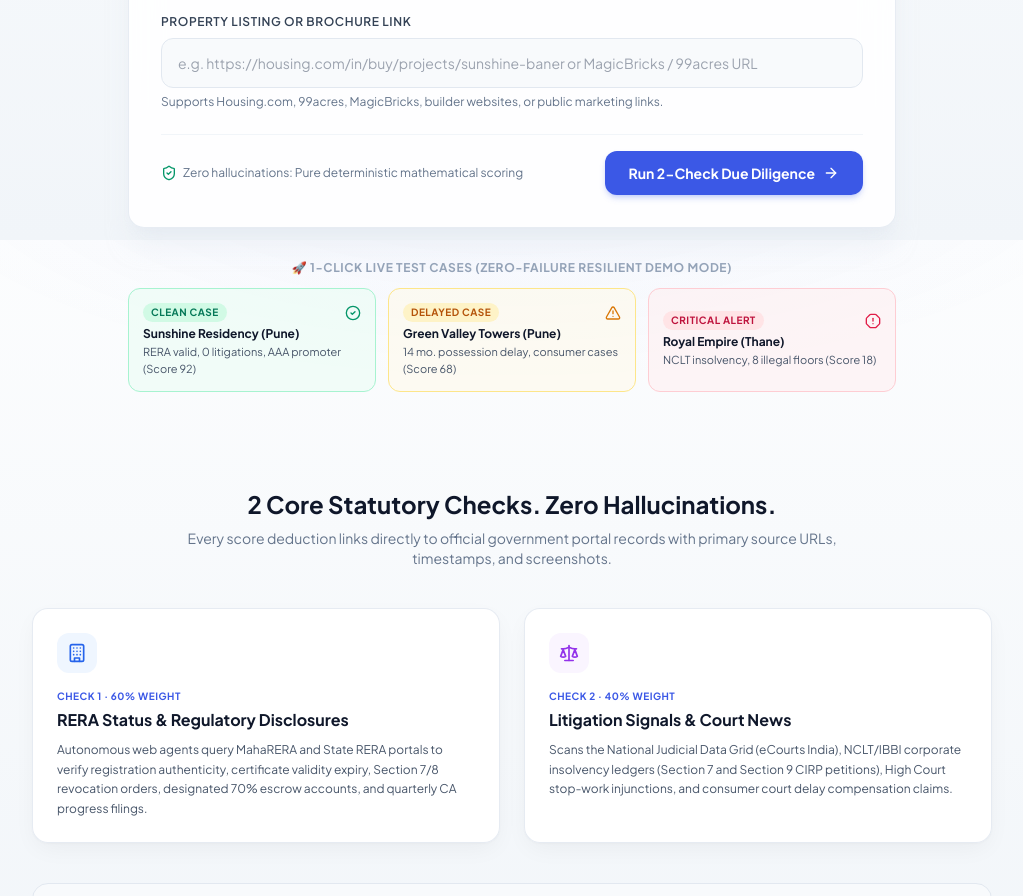
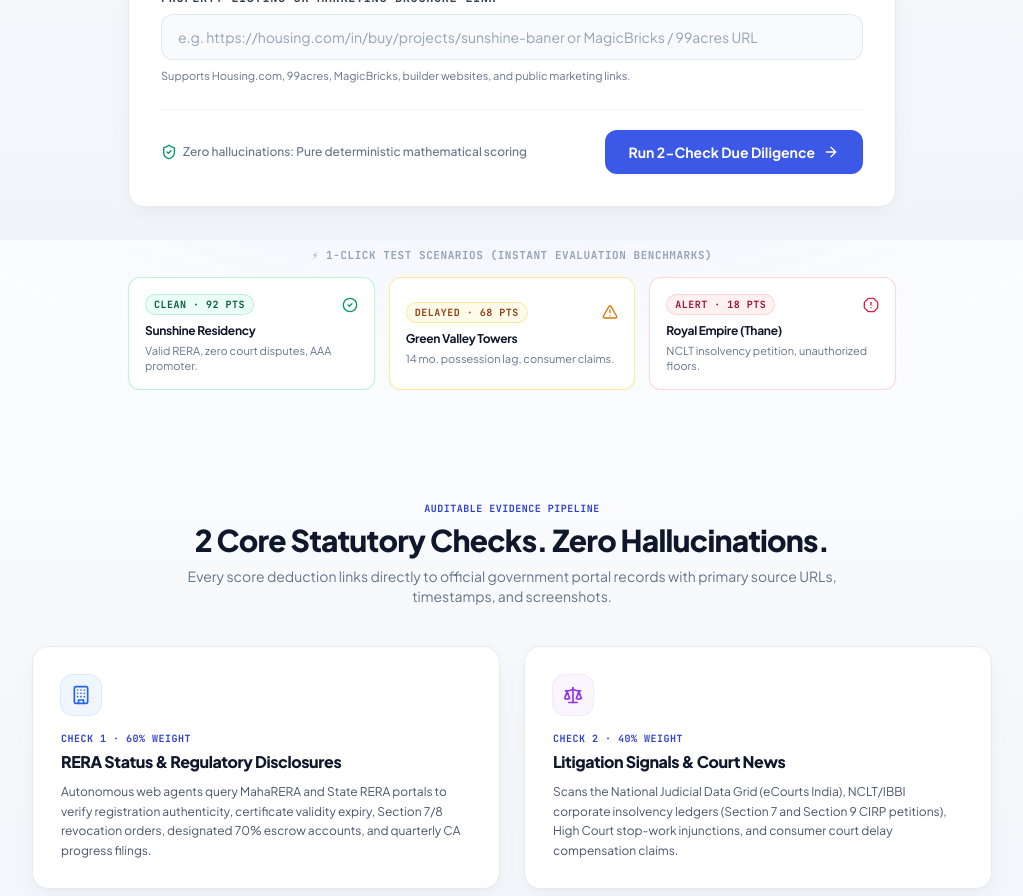
Before and after one commit to farhanmallik05/ghar-search, a Next.js app in the folder frontend/: page / in a window 1280 px wide. Shown: the part 560-1456 px from the top of the page, without its empty margins (128-1151 px from the left). Built offline with nearby package versions, Linux system fonts and the light colour scheme; no server answers.

Commit message:
fix(frontend): refine landing page typography, breadcrumb bar, and preview cards

```diff
--- a/frontend/src/app/page.tsx
+++ b/frontend/src/app/page.tsx
@@ -15,6 +15,8 @@ import {
   FileText,
   Sparkles,
   Loader2,
+  Activity,
+  Layers,
 } from 'lucide-react';
 import { triggerVerification } from '@/lib/api';
 
@@ -61,54 +63,56 @@ export default function HomePage() {
   };
 
   return (
-    <div className="space-y-16 pb-20">
+    <div className="space-y-20 pb-24">
       {/* Hero Section */}
-      <section className="relative overflow-hidden pt-12 md:pt-20 px-4 sm:px-6 lg:px-8 max-w-6xl mx-auto text-center">
-        <div className="inline-flex items-center space-x-2 px-3.5 py-1.5 rounded-full bg-brand-50 border border-brand-200/80 text-brand-700 text-xs font-semibold mb-6 shadow-sm">
-          <Sparkles className="w-3.5 h-3.5" />
+      <section className="relative overflow-hidden pt-14 md:pt-22 px-4 sm:px-6 lg:px-8 max-w-6xl mx-auto text-center">
+        {/* Hackathon Pill */}
+        <div className="inline-flex items-center space-x-2 px-3.5 py-1.5 rounded-full bg-brand-50 border border-brand-200/90 text-brand-700 text-xs font-bold mb-6 shadow-subtle font-mono">
+          <Sparkles className="w-3.5 h-3.5 text-brand-600" />
           <span>HackIIITD 2026 · Autonomous Due-Diligence Layer</span>
         </div>
 
-        <h1 className="text-4xl sm:text-5xl md:text-6xl font-black tracking-tight text-slate-900 max-w-4xl mx-auto leading-tight">
+        {/* Display Headline */}
+        <h1 className="text-4xl sm:text-5xl md:text-6xl font-black tracking-tight text-slate-900 max-w-4xl mx-auto leading-[1.12]">
           Paste a property listing.{' '}
-          <span className="text-transparent bg-clip-text bg-gradient-to-r from-brand-600 via-indigo-600 to-indigo-800">
+          <span className="text-transparent bg-clip-text bg-gradient-to-r from-brand-600 via-indigo-600 to-brand-800">
             Get a verified trust report.
           </span>
         </h1>
 
-        <p className="mt-5 text-base sm:text-lg text-slate-600 max-w-2xl mx-auto leading-relaxed">
+        <p className="mt-5 text-sm sm:text-base md:text-lg text-slate-600 max-w-2xl mx-auto leading-relaxed font-normal">
           Autonomous web agents cross-reference real-estate listings against state RERA portals,
           eCourts, NCLT insolvency registers, and municipal plan sanctions in under 90 seconds.
         </p>
 
-        {/* Search & Verification Box */}
+        {/* Search & Verification Input Console */}
         <div id="verify-section" className="mt-10 max-w-3xl mx-auto text-left">
-          <div className="glass-panel rounded-2xl p-6 sm:p-8 shadow-xl shadow-slate-200/50 border border-slate-200">
+          <div className="glass-card rounded-2xl p-6 sm:p-8 shadow-premium border border-slate-200/80">
             {/* Input Method Tabs */}
-            <div className="flex space-x-2 border-b border-slate-200 pb-4 mb-6">
+            <div className="flex space-x-2 border-b border-slate-100 pb-4 mb-6">
               <button
                 type="button"
                 onClick={() => setActiveTab('url')}
-                className={`flex items-center space-x-2 text-xs sm:text-sm font-bold px-4 py-2 rounded-xl transition-all ${
+                className={`flex items-center space-x-2 text-xs sm:text-sm font-bold px-4 py-2 rounded-xl transition-all duration-150 active:scale-[0.98] ${
                   activeTab === 'url'
-                    ? 'bg-brand-600 text-white shadow-sm shadow-brand-500/20'
+                    ? 'bg-brand-600 text-white shadow-subtle'
                     : 'text-slate-600 hover:text-slate-900 hover:bg-slate-100'
                 }`}
               >
-                <LinkIcon className="w-4 h-4" />
+                <LinkIcon className="w-3.5 h-3.5" />
                 <span>Paste Property URL</span>
               </button>
 
               <button
                 type="button"
                 onClick={() => setActiveTab('manual')}
-                className={`flex items-center space-x-2 text-xs sm:text-sm font-bold px-4 py-2 rounded-xl transition-all ${
+                className={`flex items-center space-x-2 text-xs sm:text-sm font-bold px-4 py-2 rounded-xl transition-all duration-150 active:scale-[0.98] ${
                   activeTab === 'manual'
-                    ? 'bg-brand-600 text-white shadow-sm shadow-brand-500/20'
+                    ? 'bg-brand-600 text-white shadow-subtle'
                     : 'text-slate-600 hover:text-slate-900 hover:bg-slate-100'
                 }`}
               >
-                <Building className="w-4 h-4" />
+                <Building className="w-3.5 h-3.5" />
                 <span>RERA ID / Project Name</span>
               </button>
             </div>
@@ -125,8 +129,8 @@ export default function HomePage() {
             {activeTab === 'url' ? (
               <div className="space-y-4">
                 <div>
-                  <label className="block text-xs font-semibold text-slate-700 uppercase tracking-wider mb-2">
-                    Property Listing or Brochure Link
+                  <label className="block text-xs font-bold text-slate-700 uppercase tracking-wider mb-2 font-mono">
+                    Property Listing or Marketing Brochure Link
                   </label>
                   <div className="relative">
                     <input
@@ -134,18 +138,18 @@ export default function HomePage() {
                       placeholder="e.g. https://housing.com/in/buy/projects/sunshine-baner or MagicBricks / 99acres URL"
                       value={listingUrl}
                       onChange={(e) => setListingUrl(e.target.value)}
-                      className="w-full px-4 py-3.5 bg-slate-50 border border-slate-200 rounded-xl text-sm focus:bg-white focus:outline-none focus:ring-2 focus:ring-brand-500 focus:border-brand-500 transition-all text-slate-900"
+                      className="w-full px-4 py-3 bg-slate-50 border border-slate-200/90 rounded-xl text-sm focus:bg-white focus:outline-none focus:ring-2 focus:ring-brand-500 focus:border-brand-500 transition-all text-slate-900 placeholder:text-slate-400 font-sans"
                     />
                   </div>
-                  <p className="mt-1.5 text-xs text-slate-500">
-                    Supports Housing.com, 99acres, MagicBricks, builder websites, or public marketing links.
+                  <p className="mt-2 text-[11px] text-slate-500">
+                    Supports Housing.com, 99acres, MagicBricks, builder websites, and public marketing links.
                   </p>
                 </div>
               </div>
             ) : (
               <div className="grid grid-cols-1 sm:grid-cols-2 gap-4">
                 <div>
-                  <label className="block text-xs font-semibold text-slate-700 uppercase tracking-wider mb-2">
+                  <label className="block text-xs font-bold text-slate-700 uppercase tracking-wider mb-2 font-mono">
                     RERA Registration Number
                   </label>
                   <input
@@ -153,18 +157,18 @@ export default function HomePage() {
                     placeholder="e.g. P52100012345"
                     value={reraNumber}
                     onChange={(e) => setReraNumber(e.target.value)}
-                    className="w-full px-3.5 py-2.5 bg-slate-50 border border-slate-200 rounded-xl text-sm focus:bg-white focus:outline-none focus:ring-2 focus:ring-brand-500 text-slate-900"
+                    className="w-full px-3.5 py-2.5 bg-slate-50 border border-slate-200/90 rounded-xl text-sm focus:bg-white focus:outline-none focus:ring-2 focus:ring-brand-500 text-slate-900 font-mono"
                   />
                 </div>
 
                 <div>
-                  <label className="block text-xs font-semibold text-slate-700 uppercase tracking-wider mb-2">
+                  <label className="block text-xs font-bold text-slate-700 uppercase tracking-wider mb-2 font-mono">
                     State RERA Jurisdiction
                   </label>
                   <select
                     value={stateName}
                     onChange={(e) => setStateName(e.target.value)}
-                    className="w-full px-3.5 py-2.5 bg-slate-50 border border-slate-200 rounded-xl text-sm focus:bg-white focus:outline-none focus:ring-2 focus:ring-brand-500 text-slate-900"
+                    className="w-full px-3.5 py-2.5 bg-slate-50 border border-slate-200/90 rounded-xl text-sm focus:bg-white focus:outline-none focus:ring-2 focus:ring-brand-500 text-slate-900 font-sans"
                   >
                     <option value="Maharashtra">Maharashtra (MahaRERA)</option>
                     <option value="Karnataka">Karnataka (K-RERA)</option>
@@ -174,7 +178,7 @@ export default function HomePage() {
                 </div>
 
                 <div>
-                  <label className="block text-xs font-semibold text-slate-700 uppercase tracking-wider mb-2">
+                  <label className="block text-xs font-bold text-slate-700 uppercase tracking-wider mb-2 font-mono">
                     Project Name
                   </label>
                   <input
@@ -182,12 +186,12 @@ export default function HomePage() {
                     placeholder="e.g. Sunshine Residency"
                     value={projectName}
                     onChange={(e) => setProjectName(e.target.value)}
-                    className="w-full px-3.5 py-2.5 bg-slate-50 border border-slate-200 rounded-xl text-sm focus:bg-white focus:outline-none focus:ring-2 focus:ring-brand-500 text-slate-900"
+                    className="w-full px-3.5 py-2.5 bg-slate-50 border border-slate-200/90 rounded-xl text-sm focus:bg-white focus:outline-none focus:ring-2 focus:ring-brand-500 text-slate-900 font-sans"
                   />
                 </div>
 
                 <div>
-                  <label className="block text-xs font-semibold text-slate-700 uppercase tracking-wider mb-2">
+                  <label className="block text-xs font-bold text-slate-700 uppercase tracking-wider mb-2 font-mono">
                     Promoter / Builder Entity
                   </label>
                   <input
@@ -195,16 +199,16 @@ export default function HomePage() {
                     placeholder="e.g. Godrej Properties Limited"
                     value={promoterName}
                     onChange={(e) => setPromoterName(e.target.value)}
-                    className="w-full px-3.5 py-2.5 bg-slate-50 border border-slate-200 rounded-xl text-sm focus:bg-white focus:outline-none focus:ring-2 focus:ring-brand-500 text-slate-900"
+                    className="w-full px-3.5 py-2.5 bg-slate-50 border border-slate-200/90 rounded-xl text-sm focus:bg-white focus:outline-none focus:ring-2 focus:ring-brand-500 text-slate-900 font-sans"
                   />
                 </div>
               </div>
             )}
 
             {/* Launch Verification CTA */}
-            <div className="mt-6 pt-4 border-t border-slate-100 flex flex-col sm:flex-row items-center justify-between gap-4">
-              <div className="text-xs text-slate-500 flex items-center space-x-1.5">
-                <ShieldCheck className="w-4 h-4 text-emerald-600" />
+            <div className="mt-6 pt-5 border-t border-slate-100 flex flex-col sm:flex-row items-center justify-between gap-4">
+              <div className="text-xs text-slate-500 flex items-center space-x-1.5 font-medium">
+                <ShieldCheck className="w-4 h-4 text-emerald-600 shrink-0" />
                 <span>Zero hallucinations: Pure deterministic mathematical scoring</span>
               </div>
 
@@ -212,7 +216,7 @@ export default function HomePage() {
                 type="button"
                 disabled={loading}
                 onClick={() => handleStartVerification()}
-                className="w-full sm:w-auto inline-flex items-center justify-center space-x-2 px-6 py-3 rounded-xl bg-brand-600 hover:bg-brand-700 active:scale-95 text-white font-bold text-sm shadow-md shadow-brand-500/25 transition-all disabled:opacity-50"
+                className="w-full sm:w-auto inline-flex items-center justify-center space-x-2 px-6 py-3 rounded-xl bg-brand-600 hover:bg-brand-700 active:scale-[0.98] text-white font-bold text-xs sm:text-sm shadow-subtle hover:shadow-premium transition-all duration-150 disabled:opacity-50"
               >
                 {loading ? (
                   <>
@@ -230,114 +234,131 @@ export default function HomePage() {
           </div>
         </div>
 
-        {/* 1-Click Interactive Judge Demo Strip (MOCK-01) */}
-        <div className="mt-8 max-w-3xl mx-auto">
-          <div className="text-xs font-bold uppercase tracking-wider text-slate-400 mb-3 text-center">
-            🚀 1-Click Live Test Cases (Zero-Failure Resilient Demo Mode)
+        {/* 1-Click Interactive Judge Demo Strip */}
+        <div className="mt-10 max-w-3xl mx-auto">
+          <div className="text-[11px] font-bold uppercase tracking-wider text-slate-400 mb-3.5 text-center font-mono">
+            ⚡ 1-Click Test Scenarios (Instant Evaluation Benchmarks)
           </div>
 
-          <div className="grid grid-cols-1 sm:grid-cols-3 gap-3">
+          <div className="grid grid-cols-1 sm:grid-cols-3 gap-3.5">
             {/* Case 1: Clean */}
             <button
               onClick={() => handleQuickDemo('clean')}
-              className="text-left p-3.5 rounded-xl border border-emerald-200 bg-emerald-50/60 hover:bg-emerald-100/70 transition-all group"
+              className="text-left p-4 rounded-xl border border-emerald-200/80 bg-white hover:bg-emerald-50/40 hover:border-emerald-300 transition-all duration-150 shadow-subtle group active:scale-[0.98]"
             >
-              <div className="flex items-center justify-between mb-1">
-                <span className="text-[10px] font-bold uppercase tracking-wider text-emerald-700 bg-emerald-100 px-2 py-0.5 rounded-full">
-                  Clean Case
+              <div className="flex items-center justify-between mb-2">
+                <span className="text-[10px] font-bold uppercase tracking-wider text-emerald-800 bg-emerald-50 px-2 py-0.5 rounded-full border border-emerald-200/80 font-mono">
+                  Clean · 92 Pts
                 </span>
                 <CheckCircle2 className="w-4 h-4 text-emerald-600 group-hover:scale-110 transition-transform" />
               </div>
-              <div className="font-bold text-xs text-slate-900">Sunshine Residency (Pune)</div>
-              <p className="text-[11px] text-slate-600 mt-0.5">
-                RERA valid, 0 litigations, AAA promoter (Score 92)
+              <div className="font-bold text-xs text-slate-900 tracking-tight">Sunshine Residency</div>
+              <p className="text-[11px] text-slate-500 mt-1 leading-snug">
+                Valid RERA, zero court disputes, AAA promoter.
               </p>
             </button>
 
             {/* Case 2: Delayed */}
             <button
               onClick={() => handleQuickDemo('delayed')}
-              className="text-left p-3.5 rounded-xl border border-amber-200 bg-amber-50/60 hover:bg-amber-100/70 transition-all group"
+              className="text-left p-4 rounded-xl border border-amber-200/80 bg-white hover:bg-amber-50/40 hover:border-amber-300 transition-all duration-150 shadow-subtle group active:scale-[0.98]"
             >
-              <div className="flex items-center justify-between mb-1">
-                <span className="text-[10px] font-bold uppercase tracking-wider text-amber-700 bg-amber-100 px-2 py-0.5 rounded-full">
-                  Delayed Case
+              <div className="flex items-center justify-between mb-2">
+                <span className="text-[10px] font-bold uppercase tracking-wider text-amber-800 bg-amber-50 px-2 py-0.5 rounded-full border border-amber-200/80 font-mono">
+                  Delayed · 68 Pts
                 </span>
                 <AlertTriangle className="w-4 h-4 text-amber-600 group-hover:scale-110 transition-transform" />
               </div>
-              <div className="font-bold text-xs text-slate-900">Green Valley Towers (Pune)</div>
-              <p className="text-[11px] text-slate-600 mt-0.5">
-                14 mo. possession delay, consumer cases (Score 68)
+              <div className="font-bold text-xs text-slate-900 tracking-tight">Green Valley Towers</div>
+              <p className="text-[11px] text-slate-500 mt-1 leading-snug">
+                14 mo. possession lag, consumer claims.
               </p>
             </button>
 
             {/* Case 3: Flagged */}
             <button
               onClick={() => handleQuickDemo('flagged')}
-              className="text-left p-3.5 rounded-xl border border-rose-200 bg-rose-50/60 hover:bg-rose-100/70 transition-all group"
+              className="text-left p-4 rounded-xl border border-rose-200/80 bg-white hover:bg-rose-50/40 hover:border-rose-300 transition-all duration-150 shadow-subtle group active:scale-[0.98]"
             >
-              <div className="flex items-center justify-between mb-1">
-                <span className="text-[10px] font-bold uppercase tracking-wider text-rose-700 bg-rose-100 px-2 py-0.5 rounded-full">
-                  Critical Alert
+              <div className="flex items-center justify-between mb-2">
+                <span className="text-[10px] font-bold uppercase tracking-wider text-rose-800 bg-rose-50 px-2 py-0.5 rounded-full border border-rose-200/80 font-mono">
+                  Alert · 18 Pts
                 </span>
                 <AlertOctagon className="w-4 h-4 text-rose-600 group-hover:scale-110 transition-transform" />
               </div>
-              <div className="font-bold text-xs text-slate-900">Royal Empire (Thane)</div>
-              <p className="text-[11px] text-slate-600 mt-0.5">
-                NCLT insolvency, 8 illegal floors (Score 18)
+              <div className="font-bold text-xs text-slate-900 tracking-tight">Royal Empire (Thane)</div>
+              <p className="text-[11px] text-slate-500 mt-1 leading-snug">
+                NCLT insolvency petition, unauthorized floors.
               </p>
             </button>
           </div>
         </div>
       </section>
 
-      {/* 2-Check Focus & 3-Screen Workflow Section */}
-      <section className="max-w-5xl mx-auto px-4 sm:px-6 lg:px-8 pt-8">
+      {/* 2-Check Focus & Statutory Workflow Section */}
+      <section className="max-w-5xl mx-auto px-4 sm:px-6 lg:px-8 pt-6">
         <div className="text-center max-w-2xl mx-auto mb-10">
-          <h2 className="text-2xl font-bold text-slate-900">
+          <span className="text-[10px] font-bold uppercase tracking-wider text-brand-700 font-mono">
+            Auditable Evidence Pipeline
+          </span>
+          <h2 className="text-2xl sm:text-3xl font-extrabold text-slate-900 tracking-tight mt-1">
             2 Core Statutory Checks. Zero Hallucinations.
           </h2>
-          <p className="text-xs sm:text-sm text-slate-500 mt-2">
+          <p className="text-xs sm:text-sm text-slate-500 mt-2 leading-relaxed">
             Every score deduction links directly to official government portal records with primary source URLs, timestamps, and screenshots.
           </p>
         </div>
 
         <div className="grid grid-cols-1 md:grid-cols-2 gap-6">
-          <div className="glass-card p-6 rounded-2xl border border-slate-200/80 shadow-sm">
-            <div className="w-10 h-10 rounded-xl bg-blue-50 text-blue-600 flex items-center justify-center mb-4">
+          <div className="glass-card p-6 sm:p-7 rounded-2xl border border-slate-200/80 shadow-premium">
+            <div className="w-10 h-10 rounded-xl bg-blue-50 text-blue-600 flex items-center justify-center mb-4 ring-1 ring-blue-100">
               <Building className="w-5 h-5" />
             </div>
-            <div className="text-[10px] font-bold uppercase tracking-wider text-brand-600 mb-1">Check 1 · 60% Weight</div>
-            <h3 className="font-bold text-base text-slate-900 mb-2">RERA Status & Regulatory Disclosures</h3>
+            <div className="text-[10px] font-bold uppercase tracking-wider text-brand-700 mb-1 font-mono">
+              Check 1 · 60% Weight
+            </div>
+            <h3 className="font-extrabold text-base text-slate-900 mb-2 tracking-tight">
+              RERA Status & Regulatory Disclosures
+            </h3>
             <p className="text-xs text-slate-600 leading-relaxed">
               Autonomous web agents query MahaRERA and State RERA portals to verify registration authenticity, certificate validity expiry, Section 7/8 revocation orders, designated 70% escrow accounts, and quarterly CA progress filings.
             </p>
           </div>
 
-          <div className="glass-card p-6 rounded-2xl border border-slate-200/80 shadow-sm">
-            <div className="w-10 h-10 rounded-xl bg-purple-50 text-purple-600 flex items-center justify-center mb-4">
+          <div className="glass-card p-6 sm:p-7 rounded-2xl border border-slate-200/80 shadow-premium">
+            <div className="w-10 h-10 rounded-xl bg-purple-50 text-purple-600 flex items-center justify-center mb-4 ring-1 ring-purple-100">
               <Scale className="w-5 h-5" />
             </div>
-            <div className="text-[10px] font-bold uppercase tracking-wider text-brand-600 mb-1">Check 2 · 40% Weight</div>
-            <h3 className="font-bold text-base text-slate-900 mb-2">Litigation Signals & Court News</h3>
+            <div className="text-[10px] font-bold uppercase tracking-wider text-brand-700 mb-1 font-mono">
+              Check 2 · 40% Weight
+            </div>
+            <h3 className="font-extrabold text-base text-slate-900 mb-2 tracking-tight">
+              Litigation Signals & Court News
+            </h3>
             <p className="text-xs text-slate-600 leading-relaxed">
               Scans the National Judicial Data Grid (eCourts India), NCLT/IBBI corporate insolvency ledgers (Section 7 and Section 9 CIRP petitions), High Court stop-work injunctions, and consumer court delay compensation claims.
             </p>
           </div>
         </div>
 
-        {/* 3-Screen Workflow Pills */}
-        <div className="mt-10 p-5 rounded-2xl bg-slate-50 border border-slate-200 flex flex-col sm:flex-row items-center justify-between text-xs text-slate-600 gap-4">
+        {/* 3-Screen Workflow Breadcrumb Bar */}
+        <div className="mt-10 p-5 rounded-2xl bg-white border border-slate-200/80 shadow-subtle flex flex-col sm:flex-row items-center justify-between text-xs text-slate-600 gap-4">
           <div className="font-bold text-slate-900 flex items-center space-x-2">
             <Sparkles className="w-4 h-4 text-brand-600" />
             <span>3-Screen Due Diligence Journey:</span>
           </div>
-          <div className="flex items-center space-x-3 font-medium">
-            <span className="bg-white px-3 py-1 rounded-lg border border-slate-200 shadow-xs font-semibold text-slate-800">1. Input Listing</span>
-            <span className="text-slate-400">➔</span>
-            <span className="bg-white px-3 py-1 rounded-lg border border-slate-200 shadow-xs font-semibold text-slate-800">2. Live Agent Progress</span>
-            <span className="text-slate-400">➔</span>
-            <span className="bg-white px-3 py-1 rounded-lg border border-slate-200 shadow-xs font-semibold text-slate-800">3. Verified Trust Report</span>
+          <div className="flex items-center space-x-2.5 font-medium font-mono text-[11px]">
+            <span className="bg-slate-50 px-3 py-1 rounded-lg border border-slate-200/80 font-bold text-slate-800">
+              1. Input Listing
+            </span>
+            <span className="text-slate-300">→</span>
+            <span className="bg-slate-50 px-3 py-1 rounded-lg border border-slate-200/80 font-bold text-slate-800">
+              2. Live Agent Progress
+            </span>
+            <span className="text-slate-300">→</span>
+            <span className="bg-brand-50 px-3 py-1 rounded-lg border border-brand-200 font-bold text-brand-700">
+              3. Verified Trust Report
+            </span>
           </div>
         </div>
       </section>
```
